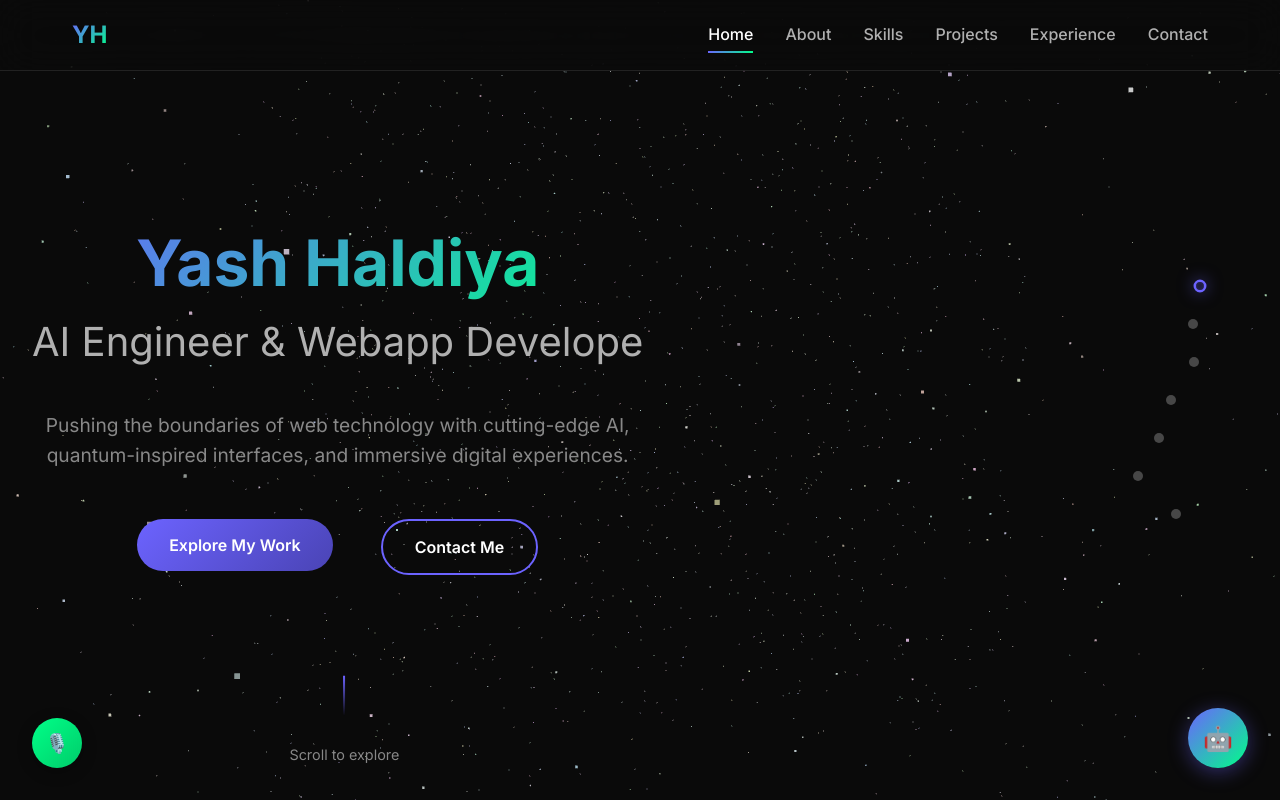
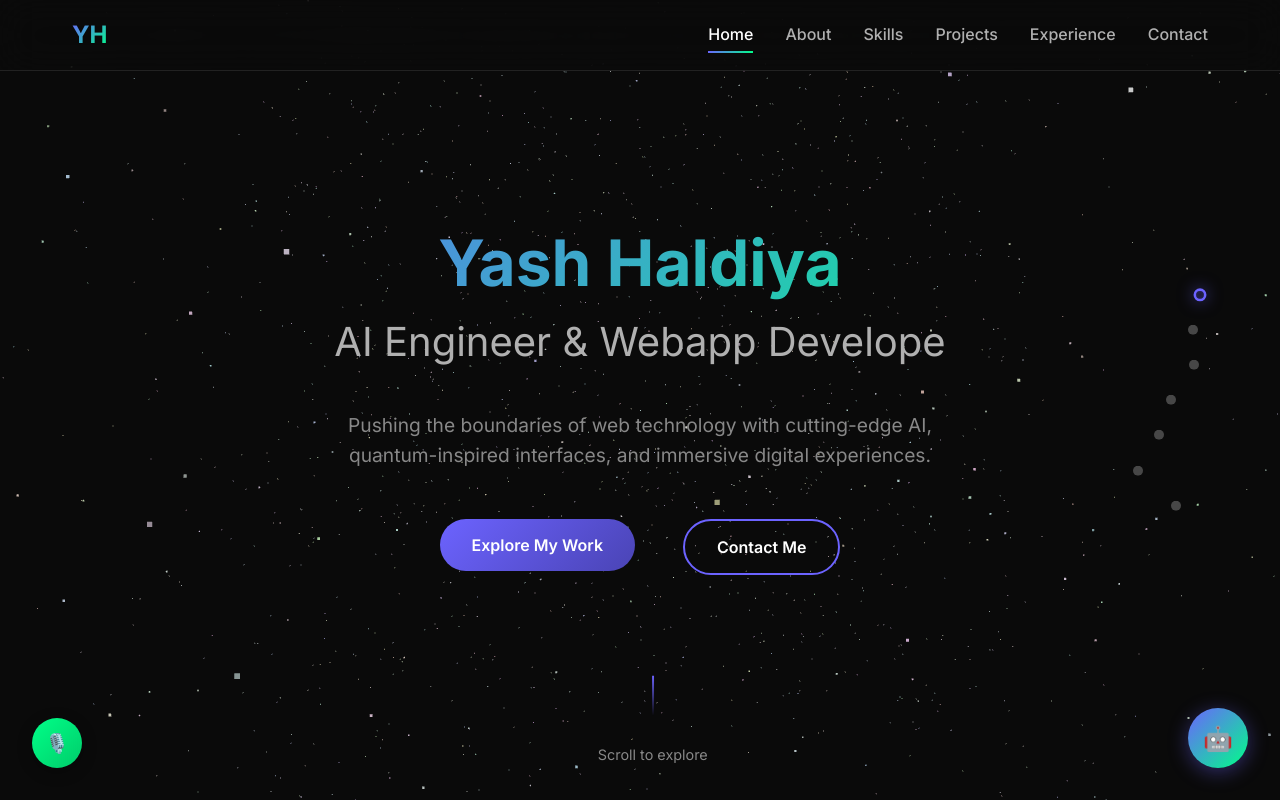
Before and after one commit to yashasvi9199/portfolio-source, a React (Vite) app: page / in a window 1280 px wide. Built offline with nearby package versions, Linux system fonts and the light colour scheme.

Commit message:
fix: resolve fullpage scroll alignment, clipping, navigation, footer, and heading visibility

```diff
--- a/src/App.jsx
+++ b/src/App.jsx
@@ -22,10 +22,10 @@ const SECTIONS = [
   { id: 'home', Component: Hero },
   { id: 'about', Component: About },
   { id: 'skills', Component: Skills },
-  { id: 'projects', Component: Projects },
-  { id: 'experience', Component: Experience },
-  { id: 'achievements', Component: Achievements },
-  { id: 'contact', Component: Contact },
+  { id: 'projects', Component: Projects, overflow: true },
+  { id: 'experience', Component: Experience, overflow: true },
+  { id: 'achievements', Component: Achievements, overflow: true },
+  { id: 'contact', Component: Contact, overflow: true },
 ];
 
 function App() {
@@ -111,20 +111,23 @@ function App() {
       />
 
       <div ref={sectionWrapperRef} className="fp-wrapper">
-        {SECTIONS.map(({ id, Component }, index) => (
-          <div
-            key={id}
-            id={id}
-            className={`fp-section ${currentSection === index ? 'fp-visible' : ''}`}
-          >
-            <Component isActive={currentSection === index} />
-          </div>
-        ))}
+        {SECTIONS.map(({ id, Component, overflow }, index) => {
+          const isLast = index === SECTIONS.length - 1;
+          const classes = [
+            'fp-section',
+            currentSection === index ? 'fp-visible' : '',
+            overflow ? 'fp-overflow' : '',
+          ].filter(Boolean).join(' ');
 
-        {/* Footer sits after last section */}
-        <div className="fp-section fp-footer">
-          <Footer />
-        </div>
+          return (
+            <div key={id} id={id} className={classes}>
+              <div>
+                <Component isActive={currentSection === index} />
+                {isLast && <Footer />}
+              </div>
+            </div>
+          );
+        })}
       </div>
     </div>
   )
--- a/src/hooks/useFullPageScroll.js
+++ b/src/hooks/useFullPageScroll.js
@@ -26,11 +26,17 @@ export const useFullPageScroll = (totalSections) => {
         setCurrentSection(index);
 
         const wrapper = sectionWrapperRef.current;
-        if (!wrapper) return;
+        if (!wrapper) {
+            isAnimating.current = false;
+            return;
+        }
 
         const sections = wrapper.querySelectorAll('.fp-section');
         const target = sections[index];
-        if (!target) return;
+        if (!target) {
+            isAnimating.current = false;
+            return;
+        }
 
         const duration = immediate ? 0 : 0.8;
 
@@ -42,6 +48,11 @@ export const useFullPageScroll = (totalSections) => {
                 isAnimating.current = false;
             },
         });
+
+        // Safety: force-clear animating flag after max duration + buffer
+        setTimeout(() => {
+            isAnimating.current = false;
+        }, (duration + 0.5) * 1000);
     }, [totalSections]);
 
     // Observer for wheel / touch / keyboard
@@ -58,8 +69,7 @@ export const useFullPageScroll = (totalSections) => {
             const current = sections[currentRef.current];
             if (!current) return false;
 
-            // Find scrollable child containers within the section
-            const scrollables = current.querySelectorAll('.fp-scrollable');
+            const scrollables = current.querySelectorAll('.fp-overflow > *');
             if (scrollables.length === 0) return false;
 
             for (const el of scrollables) {
@@ -87,12 +97,11 @@ export const useFullPageScroll = (totalSections) => {
         };
 
         const observer = Observer.create({
-            target: window,
+            target: document.documentElement,
             type: 'wheel,touch',
-            wheelSpeed: -1,
-            tolerance: 50,
-            onUp: goNext,
-            onDown: goPrev,
+            tolerance: 10,
+            onDown: goNext,
+            onUp: goPrev,
             preventDefault: true,
         });
 
--- a/src/styles/fullpage.css
+++ b/src/styles/fullpage.css
@@ -7,7 +7,6 @@ html.fp-active,
 html.fp-active body {
   overflow: hidden;
   height: 100vh;
-  position: fixed;
   width: 100%;
 }
 
@@ -28,7 +27,13 @@ html.fp-active body {
   position: relative;
   display: flex;
   align-items: center;
-  overflow: hidden;
+  justify-content: center;
+  overflow: visible;
+}
+
+/* Ensure child content spans full width */
+.fp-section > * {
+  width: 100%;
 }
 
 /* Allow internal scrolling on content-heavy sections */
@@ -40,6 +45,18 @@ html.fp-active body {
   max-height: 100vh;
   overflow-y: auto;
   width: 100%;
+  padding-top: 80px;
+  -webkit-overflow-scrolling: touch;
+}
+
+/* Hide scrollbar on internal scroll but keep functionality */
+.fp-section.fp-overflow > *::-webkit-scrollbar {
+  width: 4px;
+}
+
+.fp-section.fp-overflow > *::-webkit-scrollbar-thumb {
+  background: rgba(108, 99, 255, 0.3);
+  border-radius: 2px;
 }
 
 /* Footer section — auto height, not full viewport */
@@ -105,9 +122,19 @@ html.fp-active body {
   cursor: pointer;
   padding: 4px;
   outline: none;
+  /* Explicit resets to prevent global button inflation */
+  appearance: none;
+  -webkit-appearance: none;
+  min-width: 0;
+  min-height: 0;
+  width: auto;
+  height: auto;
+  line-height: 1;
+  font-size: 0;
 }
 
 .fp-dot-inner {
+  display: block;
   width: 10px;
   height: 10px;
   border-radius: 50%;
--- a/src/styles/sections/Contact.css
+++ b/src/styles/sections/Contact.css
@@ -1,12 +1,8 @@
 .contact-section {
-    padding: 6rem 0;
+    padding: 2rem 0;
     background: transparent;
     color: white;
-    min-height: 100vh;
-    display: flex;
-    align-items: center;
     position: relative;
-    overflow: hidden;
 }
 
 /* .contact-section::before {
--- a/src/styles/sections/Projects.css
+++ b/src/styles/sections/Projects.css
@@ -1,8 +1,7 @@
 .projects-section {
-    padding: 6rem 0;
+    padding: 2rem 0;
     background: transparent;
     color: white;
-    min-height: 100vh;
     position: relative;
 }
 
```
